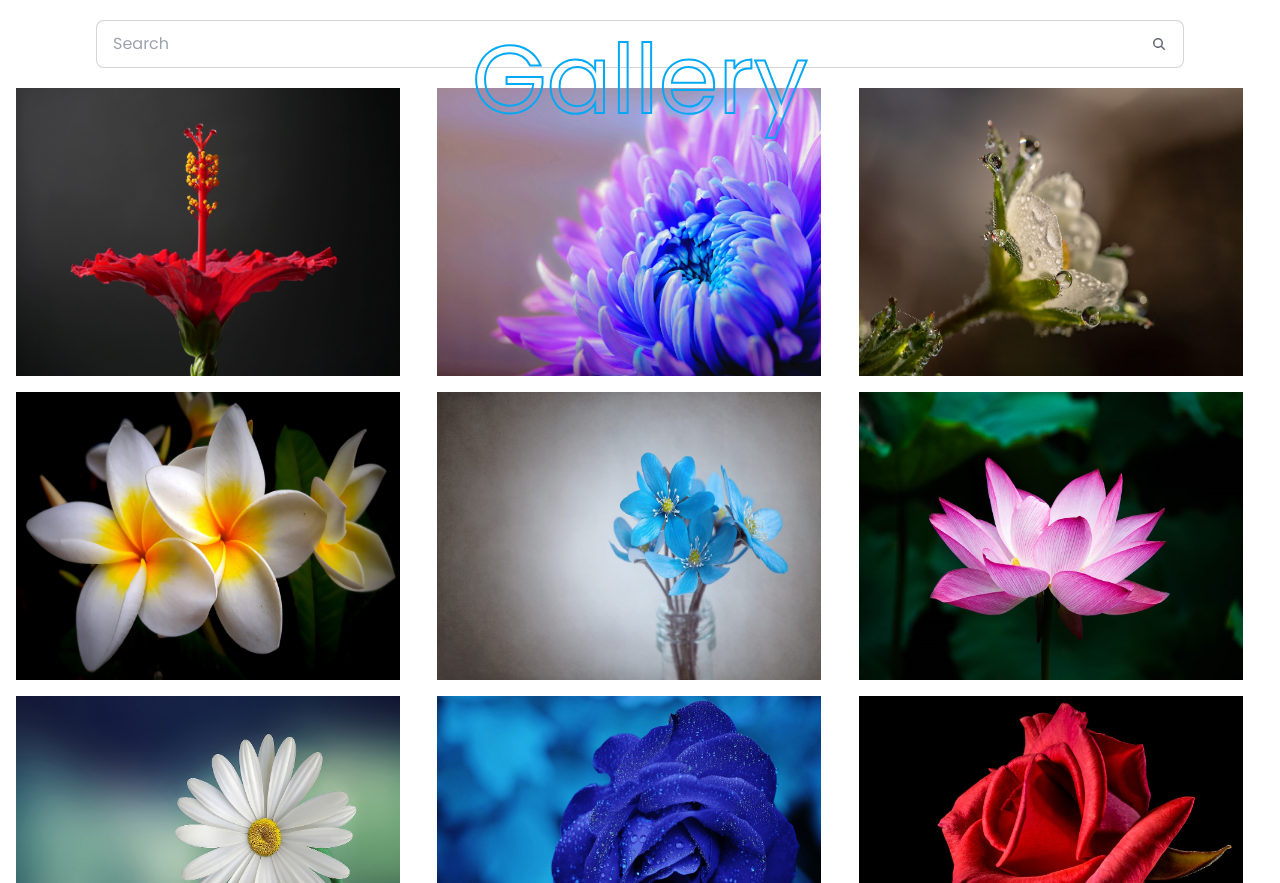
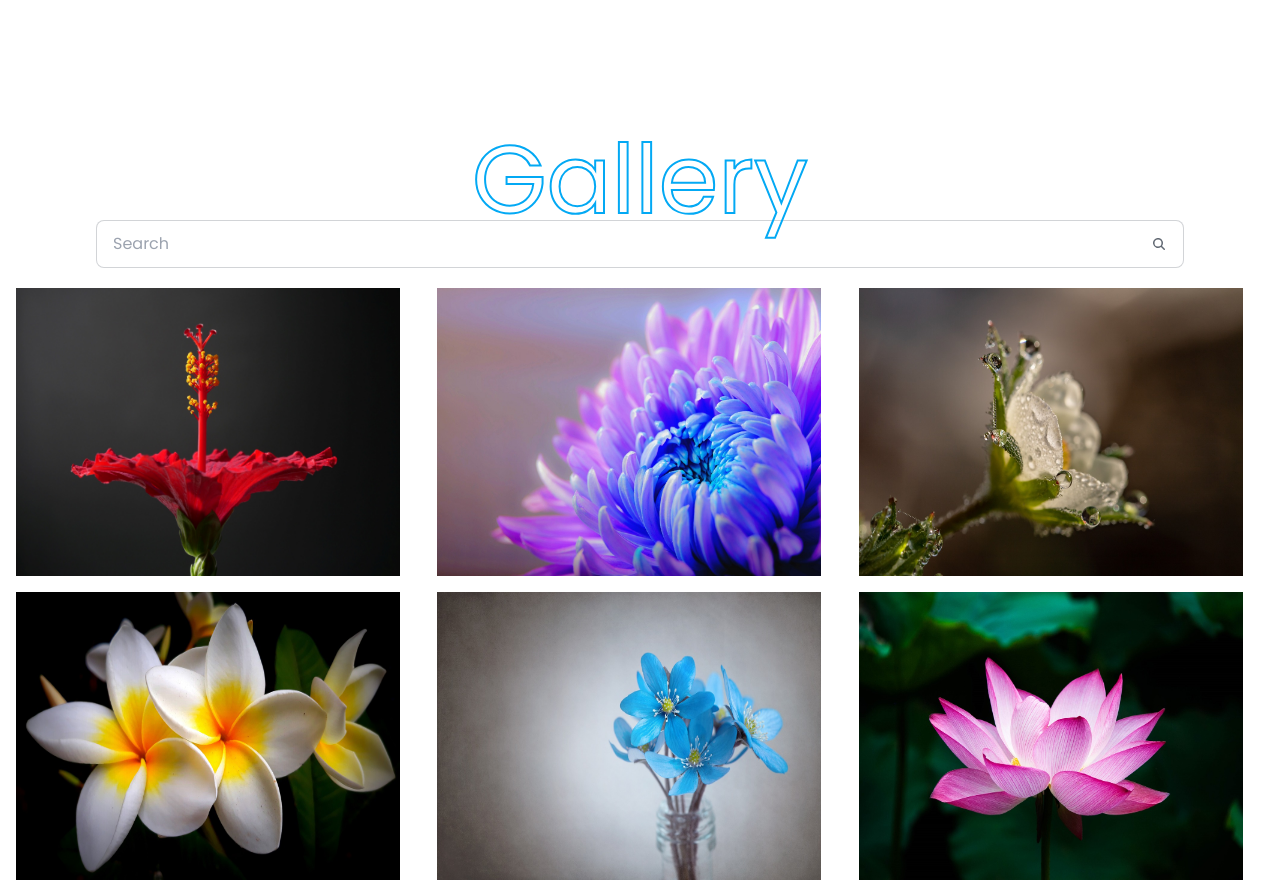
Before and after one commit to Naziur-Rahman/gallery, a website: page index.html in a window 1280 px wide. Shown: the top 883 px of the page. Drawn offline with nearby package versions, Linux system fonts and the light colour scheme.

Commit message:
Update index.html

```diff
--- a/index.html
+++ b/index.html
@@ -13,7 +13,7 @@
     <header></header>
     <main>
 
-      <section class="animation">
+      <section class="animation lg:h-[200px] md:h-[140px] h-[110px]">
         <div class="content">
             <h1 class=" ">Gallery</h1>
         </div>
```
